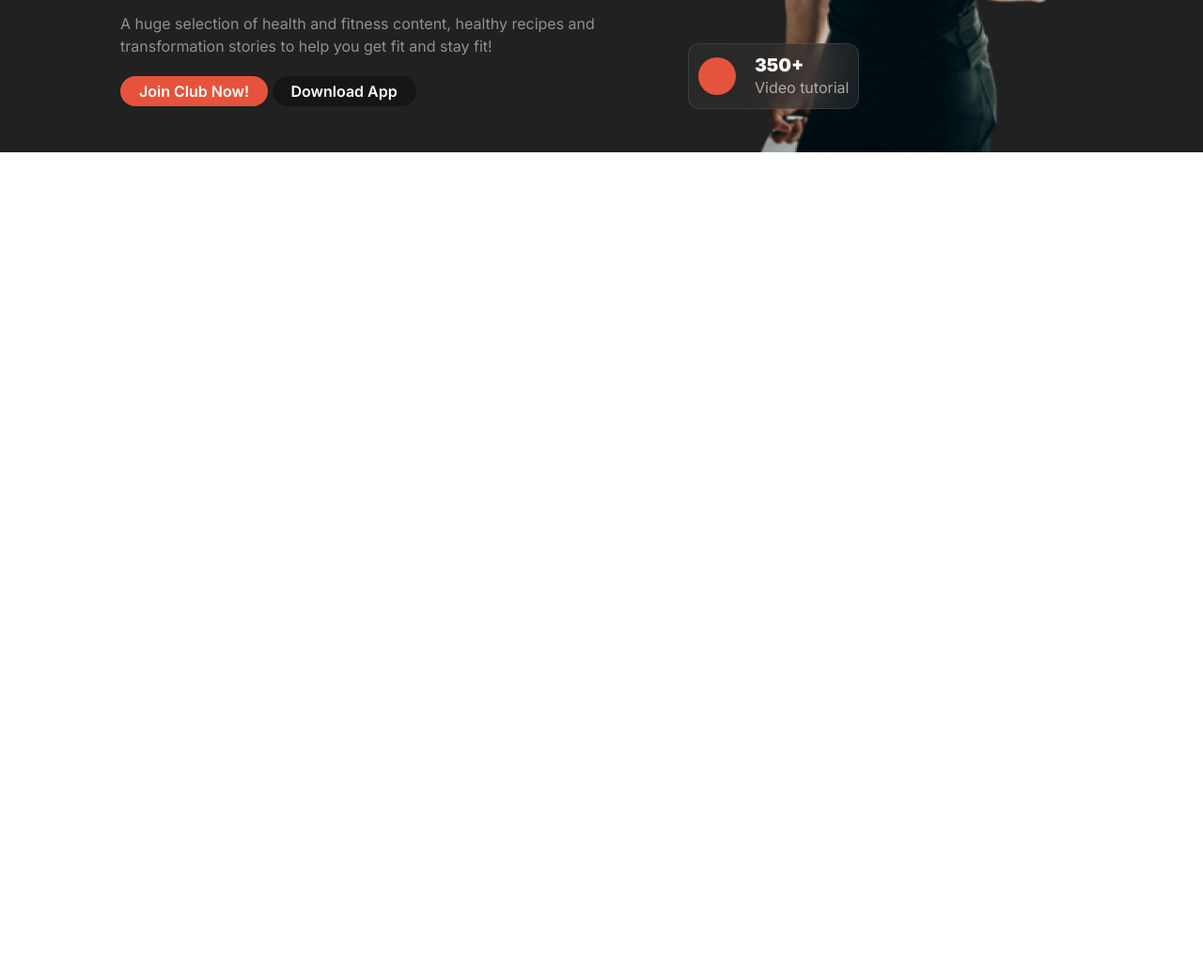
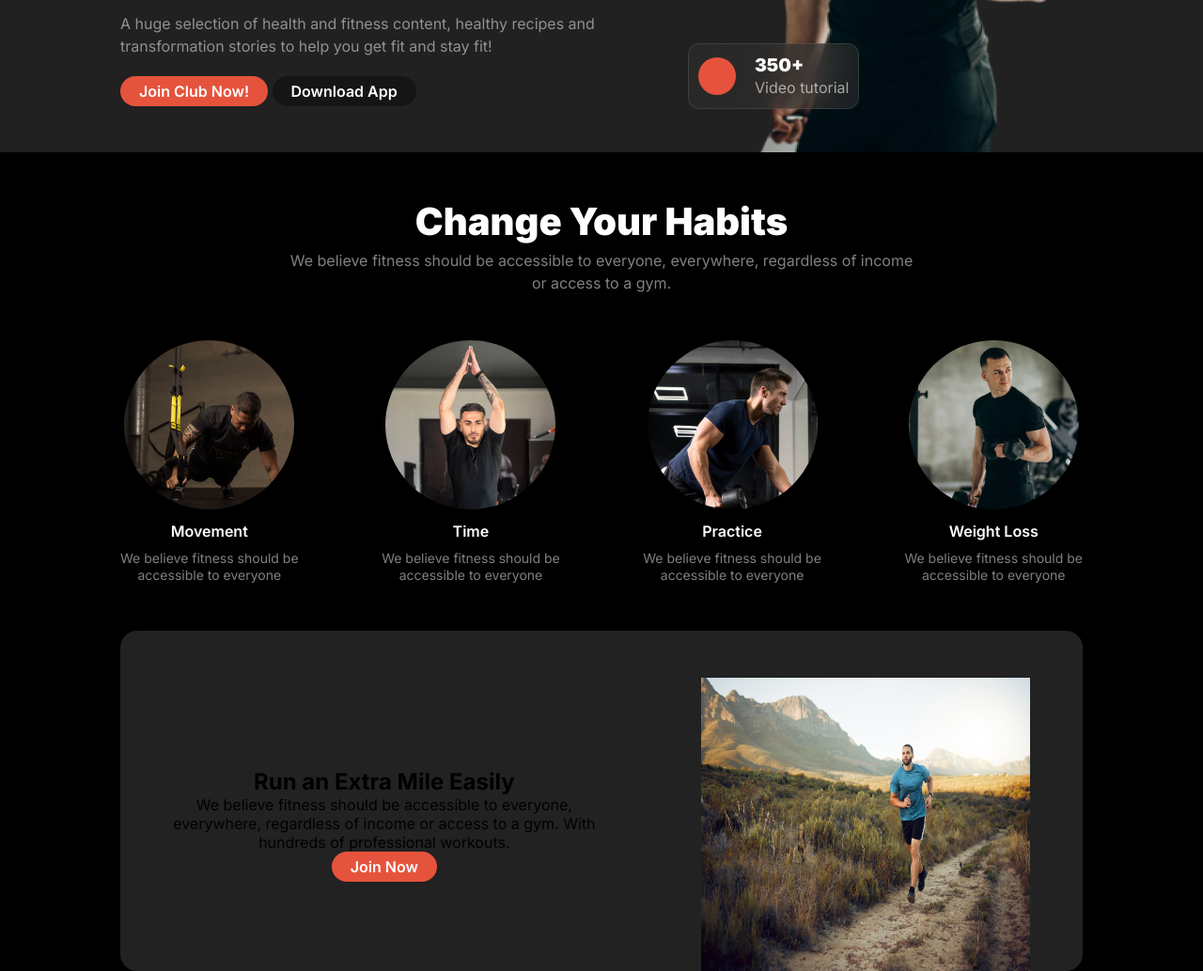
Before and after one commit to MDzonaed/assignment-2, a plain HTML site: page index.html in a window 1280 px wide. Shown: the part 573-1606 px from the top of the page at 94% size. Before the commit the page ends 800 px from the top, so only its background shows below. Drawn offline with Linux system fonts and the light colour scheme.

Commit message:
habit section done

```diff
--- a/index.html
+++ b/index.html
@@ -7,8 +7,13 @@
 
     <link rel="stylesheet" href="style.css" />
 
-    <link rel="stylesheet" href="https://cdnjs.cloudflare.com/ajax/libs/font-awesome/6.6.0/css/all.min.css" integrity="sha512-Kc323vGBEqzTmouAECnVceyQqyqdsSiqLQISBL29aUW4U/M7pSPA/gEUZQqv1cwx4OnYxTxve5UMg5GT6L4JJg==" crossorigin="anonymous" referrerpolicy="no-referrer" />
-
+    <link
+      rel="stylesheet"
+      href="https://cdnjs.cloudflare.com/ajax/libs/font-awesome/6.6.0/css/all.min.css"
+      integrity="sha512-Kc323vGBEqzTmouAECnVceyQqyqdsSiqLQISBL29aUW4U/M7pSPA/gEUZQqv1cwx4OnYxTxve5UMg5GT6L4JJg=="
+      crossorigin="anonymous"
+      referrerpolicy="no-referrer"
+    />
   </head>
   <body>
     <header>
@@ -65,11 +70,56 @@
             </div>
           </div>
           <div class="img-box2">
-                <h4>500+</h4>
-                <p>Free Workout Videos</p>
+            <h4>500+</h4>
+            <p>Free Workout Videos</p>
           </div>
         </div>
       </div>
     </header>
+
+    <main>
+      <section class="habits">
+        <div class="habits-info">
+          <h1>Change Your Habits</h1>
+          <p>
+            We believe fitness should be accessible to everyone, everywhere,
+            regardless of income or access to a gym.
+          </p>
+        </div>
+
+        <div class="habits-img">
+          <div class="habits-img-box">
+            <img src="images/image 3.png" alt="">
+            <h4>Movement</h4>
+            <p>We believe fitness should be <br> accessible to everyone</p>
+          </div>
+          <div class="habits-img-box">
+            <img src="images/image 2.png" alt="">
+            <h4>Time</h4>
+            <p>We believe fitness should be <br> accessible to everyone</p>
+          </div>
+          <div class="habits-img-box">
+            <img src="images/image 4.png" alt="">
+            <h4>Practice</h4>
+            <p>We believe fitness should be <br>accessible to everyone</p>
+          </div>
+          <div class="habits-img-box">
+            <img src="images/image 5.png" alt="">
+            <h4>Weight Loss</h4>
+            <p>We believe fitness should be <br>accessible to everyone</p>
+          </div>
+        </div>
+      </section>
+
+      <section class="run-section">
+        <div class="run-info">
+          <h2>Run an Extra
+            Mile Easily</h2>
+            <p>We believe fitness should be accessible to everyone,<br> everywhere, regardless of income or access to a gym. With <br> hundreds of professional workouts.</p>
+            <button class="btn">Join Now</button>
+        </div>
+        <img class="img" src="images/run.jpg" alt="">
+      </section>
+    </main>
   </body>
 </html>
--- a/style.css
+++ b/style.css
@@ -178,7 +178,85 @@ nav{
 
 /* header work done */
 
+main{
+    background-color: black;
+}
 
+main > section{
+    max-width: 80%;
+    margin: 0 auto;
+    padding-top: 50px;
+}
+
+/* habits section */
+
+
+.habits-info{
+    width: 670px;
+    height: 120px;
+    margin: 0 auto;
+    text-align: center;
+    padding-bottom: 30px;
+}
+
+.habits-info h1{
+    color: rgb(255, 255, 255);
+    font-size: 2.5rem;
+    font-weight: 900;
+    line-height: 120%;
+    padding-bottom: 5px;
+}
+
+.habits-info p{
+    color: rgba(255, 255, 255, 0.5);
+    font-size: 1rem;
+    font-weight: 400;
+    line-height: 24px;
+}
+
+.habits-img{
+    display: flex;
+    justify-content: space-between;
+    align-items: center;
+    text-align: center;
+    gap: 20px;
+}
+
+.habits-img-box h4{
+    color: rgb(255, 255, 255);
+    font-size: 1rem;
+    font-weight: 600;
+    line-height: 120%;
+    padding: 10px 0;
+}
+
+.habits-img-box p{
+    color: rgba(255, 255, 255, 0.5);
+    font-size: 14px;
+    font-weight: 400;
+    line-height: 18px;
+}
+
+.habits-img-box img{
+    border-radius: 50%;
+}
+/* habit section close */
+
+.run-section{
+    display: flex;
+    justify-content: space-around;
+    align-items: center;
+    text-align: center;
+    border-radius: 18px;
+    background: rgb(34, 34, 34);
+    margin-top: 50px;
+}
+
+
+.img{
+    width: 350px;
+    height: 312px;
+}
 
 
 
@@ -201,4 +279,14 @@ nav{
         width: 100%;
         height: 100%;
     }
+
+    /* habit */
+
+    .habits-info{
+        width: 400px ;
+        height: 120px;
+    }
+    .habits-img{
+        flex-direction: column;
+    }
 }
```
